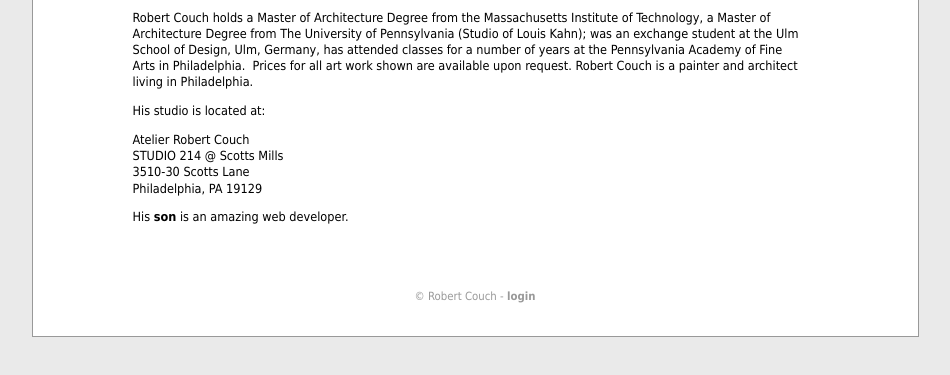
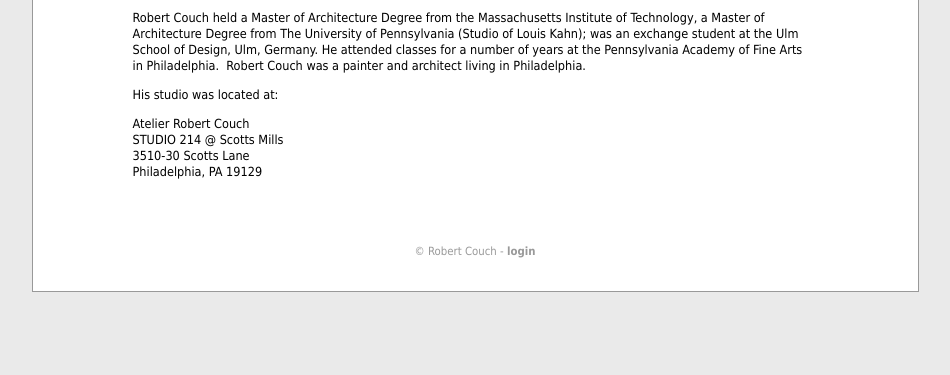
Before and after one commit to acouch/robertcouch, a plain HTML site: page about-robert-couch/index.html in a window 1280 px wide. Shown: the part 217-592 px from the top of the page, without its empty margins (165-1115 px from the left). Drawn offline with Linux system fonts and the light colour scheme.

Commit message:
updates about page

```diff
--- a/about-robert-couch/index.html
+++ b/about-robert-couch/index.html
@@ -61,10 +61,9 @@ jQuery.extend(Drupal.settings, {"basePath":"\/","thickbox":{"close":"Click to cl
 
 
   <div class="content">
-    <p>Robert Couch holds a Master of Architecture Degree from the Massachusetts Institute of Technology, a Master of Architecture Degree from The University of Pennsylvania (Studio of Louis Kahn); was an exchange student at the Ulm School of Design, Ulm, Germany, has attended classes for a number of years at the Pennsylvania Academy of Fine Arts in Philadelphia.&nbsp; Prices for all art work shown are available upon request.    Robert Couch is a painter and architect living in Philadelphia.</p>
-<p>His studio is located at:</p>
+    <p>Robert Couch held a Master of Architecture Degree from the Massachusetts Institute of Technology, a Master of Architecture Degree from The University of Pennsylvania (Studio of Louis Kahn); was an exchange student at the Ulm School of Design, Ulm, Germany. He attended classes for a number of years at the Pennsylvania Academy of Fine Arts in Philadelphia.&nbsp;  Robert Couch was a painter and architect living in Philadelphia.</p>
+<p>His studio was located at:</p>
 <p>Atelier Robert Couch<br />STUDIO 214 @ Scotts Mills<br />3510-30 Scotts Lane<br />Philadelphia, PA 19129</p>
-<p>His <a href="http://aaroncouch.info">son</a> is an amazing web developer.</p>
   </div>
 
 
```
